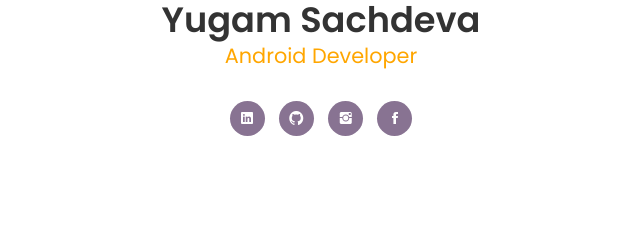
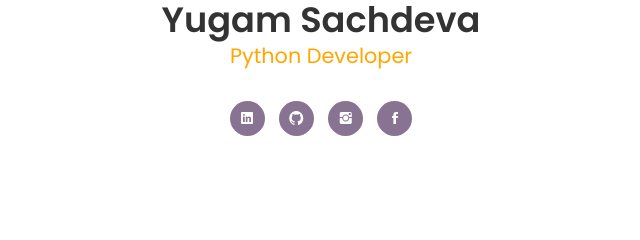
Before and after one commit to itsyugam/itsyugam.github.io, a plain HTML site: page index.html in a window 1280 px wide. Shown: the part 429-669 px from the top of the page, 319-959 px from the left. Drawn offline with Linux system fonts and the light colour scheme; files whose address does not match are found by name.

Commit message:
Update index.html

```diff
--- a/index.html
+++ b/index.html
@@ -73,7 +73,7 @@
 					<div class="intro">
 						<div class="profile-img"><img src="https://avatars3.githubusercontent.com/u/67239679?s=400&u=77a0af8d8a8965805c6e0b3eb47a78153b8d4e4f&v=4" alt=""></div>
 						<h2><b>Yugam Sachdeva</b></h2>
-						<h4 class="font-yellow">Android Developer</h4>
+						<h4 class="font-yellow">Python Developer</h4>
 						<ul class="information margin-tb-30">
 							<!-- <li><b>BORN : </b>August 25, 1987</li>
 							<li><b>EMAIL : </b>mymith@mywebpage.com</li>
```
